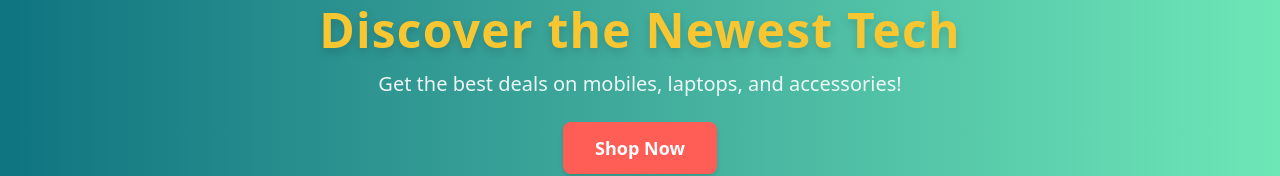
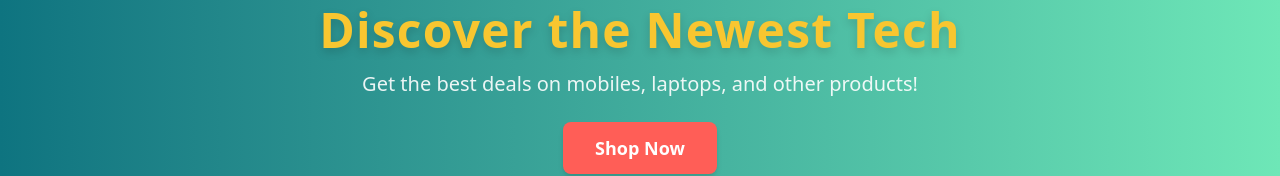
Before and after one commit to dhruv70441/buyTech, a React (Vite) app in the folder client/: page / in a window 1280 px wide. Shown: the part 122-298 px from the top of the page. Built offline with nearby package versions, Linux system fonts and the light colour scheme; no server answers.

Commit message:
changed hero text

```diff
--- a/client/src/pages/Home.jsx
+++ b/client/src/pages/Home.jsx
@@ -28,7 +28,7 @@ const Home = () => {
             Discover the Newest Tech
           </h1>
           <p className="text-xl mt-4 opacity-90">
-            Get the best deals on mobiles, laptops, and accessories!
+            Get the best deals on mobiles, laptops, and other products!
           </p>
           <NavLink to="/shop">
             <button className="mt-6 bg-[#FF5E57] text-white px-8 py-3 text-lg font-semibold rounded-lg hover:bg-[#F8C630] hover:text-[#2B2B2B] transition-all duration-300 shadow-md">
```
